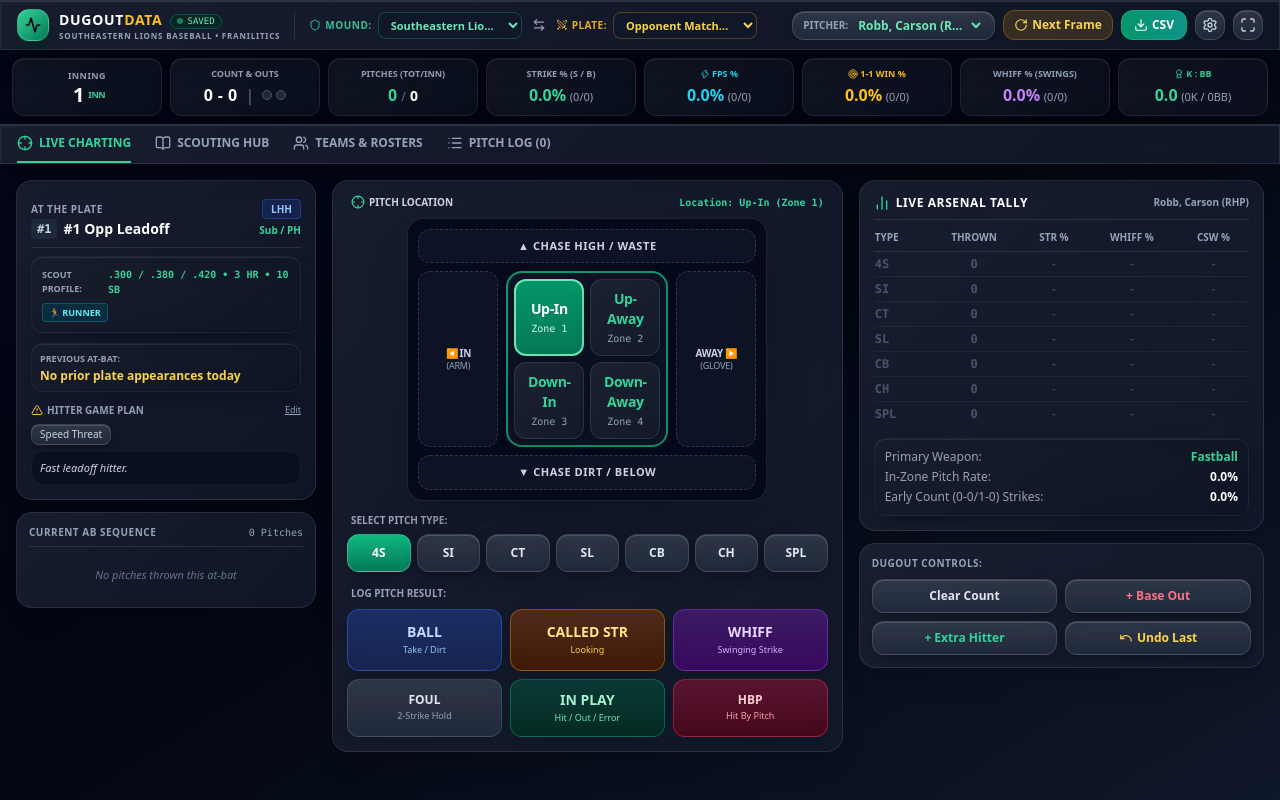
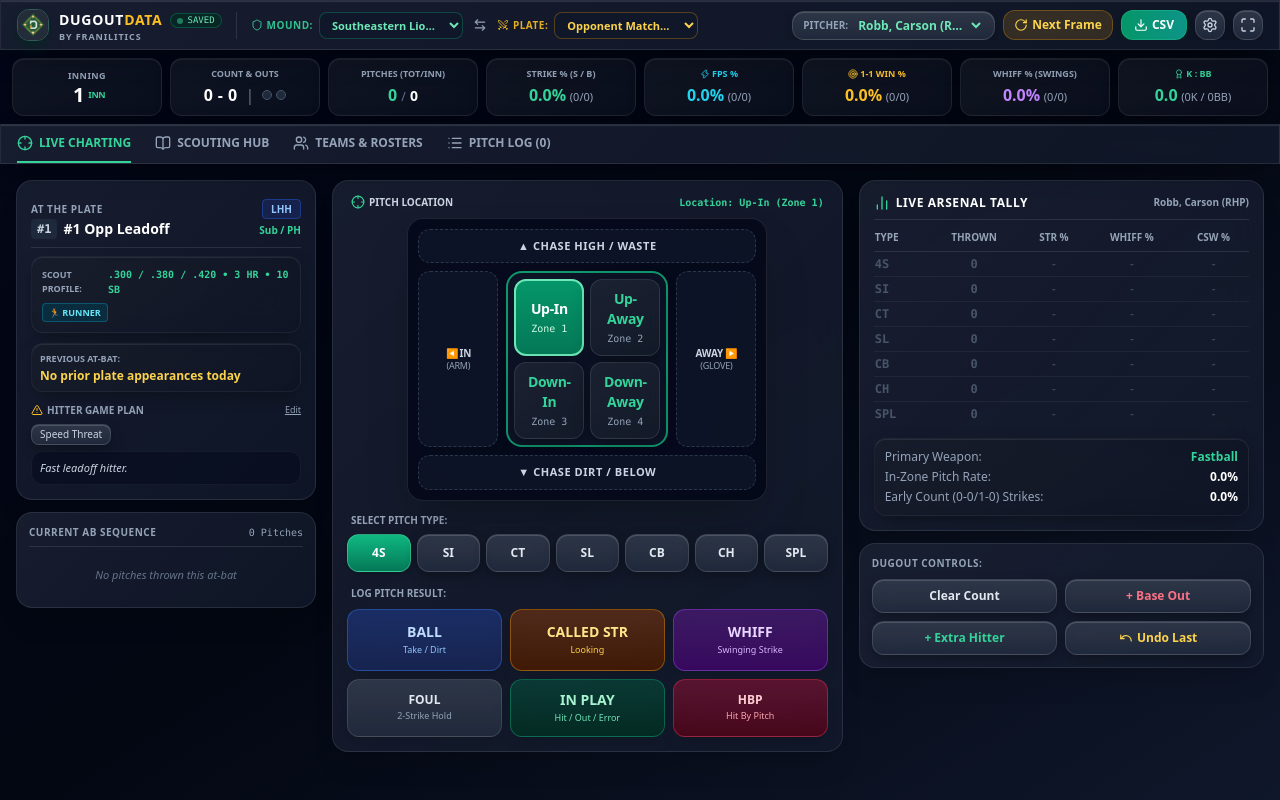
Before and after one commit to ethan50716/Tracker-App, a plain HTML site: page index.html in a window 1280 px wide. Drawn offline with nearby package versions, Linux system fonts and the light colour scheme; a script that the page names is missing.

Commit message:
Update index.html

```diff
--- a/index.html
+++ b/index.html
@@ -98,10 +98,9 @@
 
     <div class="flex items-center space-x-3.5">
       <!-- BRANDING -->
+     <!-- BRANDING -->
       <div class="flex items-center space-x-2.5">
-        <div class="w-8 h-8 rounded-xl bg-gradient-to-br from-emerald-400 to-emerald-700 flex items-center justify-center shadow-lg shadow-emerald-950/60 border border-emerald-300/30">
-          <i data-lucide="activity" class="w-4 h-4 text-slate-950 stroke-[2.5]"></i>
-        </div>
+        <img src="apple-touch-icon.PNG" alt="Dugout Data" class="w-8 h-8 rounded-xl object-cover shadow-lg shadow-emerald-950/60 border border-emerald-300/30" />
         <div class="flex flex-col leading-none">
           <div class="flex items-center space-x-2">
             <span class="text-sm font-black tracking-wider uppercase text-white font-sans">
@@ -111,7 +110,7 @@
               <span class="w-1.5 h-1.5 rounded-full bg-emerald-400 animate-pulse mr-1"></span> SAVED
             </span>
           </div>
-          <span class="text-[8px] font-bold tracking-widest text-slate-400 uppercase mt-0.5">SOUTHEASTERN LIONS BASEBALL • FRANILITICS</span>
+          <span class="text-[9px] font-bold tracking-widest text-slate-400 uppercase mt-0.5">BY FRANILITICS</span>
         </div>
       </div>
 
```
